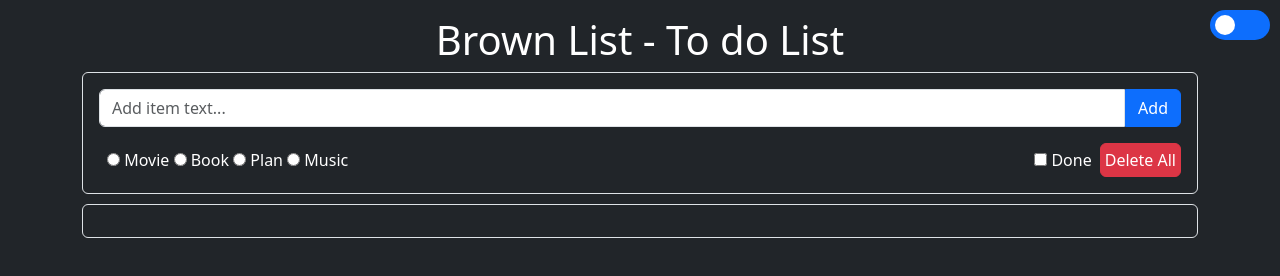
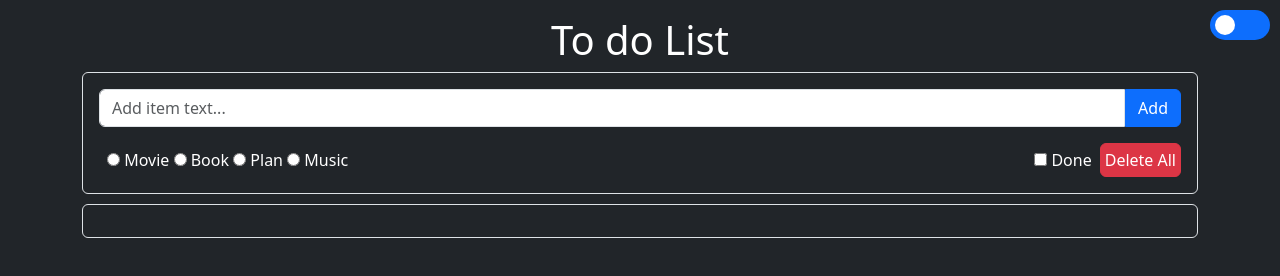
Before and after one commit to mustafaicer/to-do-list-site, a plain HTML site: page index.html in a window 1280 px wide. Drawn offline with nearby package versions, Linux system fonts and the light colour scheme.

Commit message:
index.html revision

```diff
--- a/index.html
+++ b/index.html
@@ -8,7 +8,7 @@
     <link rel="stylesheet" href="style/style.css">
     <link rel="stylesheet" href="style/theme-switch.css">
     <link rel="icon" href="image/icon.ico">
-    <title>Brown List</title>
+    <title>To do List</title>
 </head>
 <body class="bg-dark text-white">
     <div id="switch-container">
@@ -16,7 +16,7 @@
         <label for="switch" class="switch-button"></label>
     </div>
     <div class="container mt-3">
-        <h1 class="text-center">Brown List - To do List</h1>
+        <h1 class="text-center">To do List</h1>
         <div id="items">
             <div id="add-item-settings" class="p-3 border rounded">
                 <div class="input-group">
```
